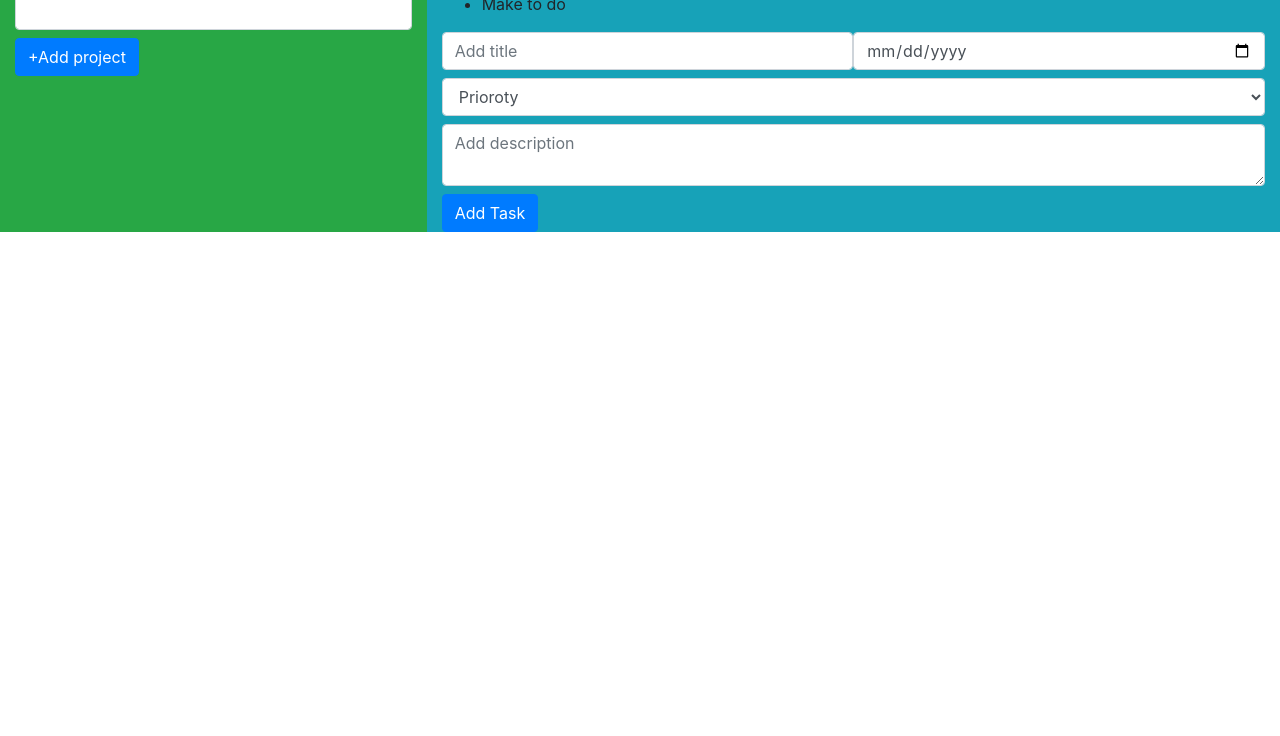
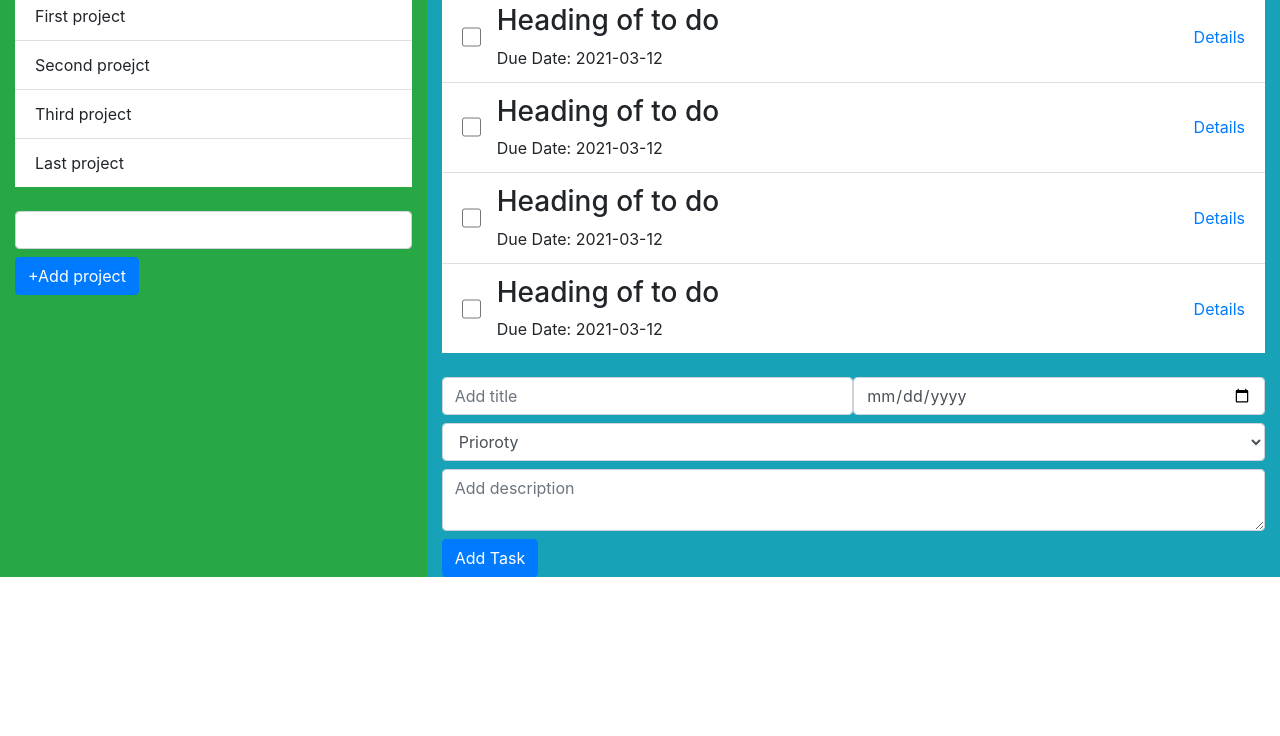
Before and after one commit to dipbazz/todo-app, a website built with webpack: page dist/index.html in a window 1280 px wide. Shown: the part 64-800 px from the top of the page. Built offline with nearby package versions, Linux system fonts and the light colour scheme.

Commit message:
Add ui for todo list item and project display

```diff
--- a/dist/index.html
+++ b/dist/index.html
@@ -6,6 +6,7 @@
   <meta name="viewport" content="width=device-width, initial-scale=1.0">
   <link rel="stylesheet" href="https://stackpath.bootstrapcdn.com/bootstrap/4.5.2/css/bootstrap.min.css" integrity="sha384-JcKb8q3iqJ61gNV9KGb8thSsNjpSL0n8PARn9HuZOnIxN0hoP+VmmDGMN5t9UJ0Z" crossorigin="anonymous">
   <link rel="stylesheet" href="https://stackpath.bootstrapcdn.com/font-awesome/4.7.0/css/font-awesome.min.css" integrity="sha384-wvfXpqpZZVQGK6TAh5PVlGOfQNHSoD2xbE+QkPxCAFlNEevoEH3Sl0sibVcOQVnN" crossorigin="anonymous">
+  <link rel="stylesheet" href="style.css">
   <title>To do app</title>
 </head>
 <body>
@@ -15,6 +16,20 @@
       <div class="col-md-4 bg-success">
         <aside>
           <h1>Projects</h1>
+          <ul class="list-group list-group-flush mb-4">
+            <li class="list-group-item">
+              First project
+            </li>
+            <li class="list-group-item">
+              Second proejct
+            </li>
+            <li class="list-group-item">
+              Third project
+            </li>
+            <li class="list-group-item">
+              Last project
+            </li>
+          </ul>
           <form>
             <input type="text" class="form-control" name="project" id="projectInput">
             <input type="submit" class="btn btn-primary mt-2" value="+Add project">
@@ -22,9 +37,56 @@
         </aside>
       </div>
       <div class="col-md-8 bg-info">
-        <ul>
-          <h1 class="text-center">Todo List</h1>
-          <li>Make to do</li>
+        <h1 class="text-center">Todo List</h1>
+        <ul class="list-group list-group-flush mb-4">
+          <li class="list-group-item">
+            <div class="d-flex align-items-center">
+              <input type="checkbox" id="todo1" class="custom-checkbox">
+              <label for="todo1" class="ml-3 d-flex justify-content-between w-100 align-items-center mb-0">
+                <div class="mb-0">
+                  <h3>Heading of to do</h3>
+                  <p class="mb-0"><span>Due Date:</span> <span>2021-03-12</span></p>
+                </div>
+                <a href="#" class="link">Details</a>
+              </label>
+            </div>
+          </li>
+          <li class="list-group-item">
+            <div class="d-flex align-items-center">
+              <input type="checkbox" id="todo2" class="custom-checkbox">
+              <label for="todo2" class="ml-3 d-flex justify-content-between w-100 align-items-center mb-0">
+                <div class="mb-0">
+                  <h3>Heading of to do</h3>
+                  <p class="mb-0"><span>Due Date:</span> <span>2021-03-12</span></p>
+                </div>
+                <a href="#" class="link">Details</a>
+              </label>
+            </div>
+          </li>
+          <li class="list-group-item">
+            <div class="d-flex align-items-center">
+              <input type="checkbox" id="todo3" class="custom-checkbox">
+              <label for="todo3" class="ml-3 d-flex justify-content-between w-100 align-items-center mb-0">
+                <div class="mb-0">
+                  <h3>Heading of to do</h3>
+                  <p class="mb-0"><span>Due Date:</span> <span>2021-03-12</span></p>
+                </div>
+                <a href="#" class="link">Details</a>
+              </label>
+            </div>
+          </li>
+          <li class="list-group-item">
+            <div class="d-flex align-items-center">
+              <input type="checkbox" id="todo4" class="custom-checkbox">
+              <label for="todo4" class="ml-3 d-flex justify-content-between w-100 align-items-center mb-0">
+                <div class="mb-0">
+                  <h3>Heading of to do</h3>
+                  <p class="mb-0"><span>Due Date:</span> <span>2021-03-12</span></p>
+                </div>
+                <a href="#" class="link">Details</a>
+              </label>
+            </div>
+          </li>
         </ul>
         <form class="form">
           <div class="d-flex">
@@ -33,7 +95,7 @@
           </div>
           <div class="my-2">
             <select class="form-control priority-option mb-2">
-              <option selected>Prioroty</option>
+              <option selected disabled>Prioroty</option>
               <option value="low">Low</option>
               <option value="medium">Medium</option>
               <option value="high">High</option>
--- /dev/null
+++ b/dist/style.css
@@ -0,0 +1,5 @@
+
+.custom-checkbox {
+  height: 20px;
+  width: 20px;
+}
```
